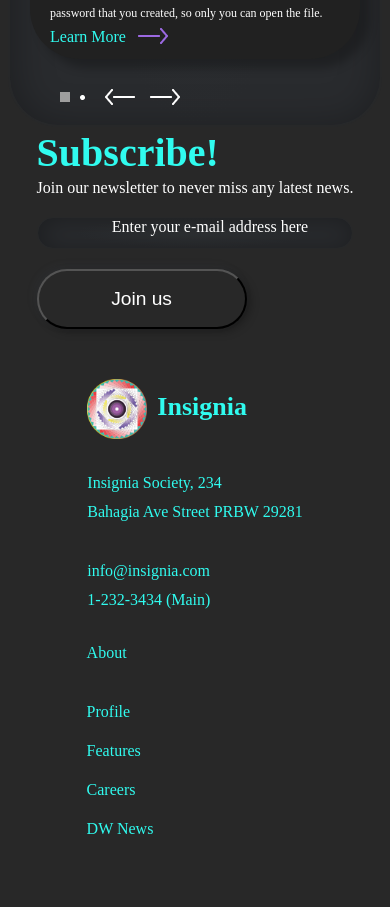
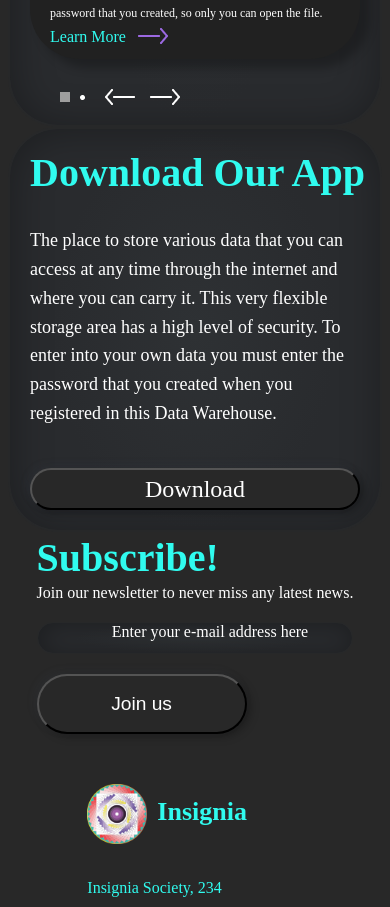
Before and after one commit to taphead/insignia-frontend, a React (Vite) app: page / in a window 390 px wide. Shown: the part 2461-3368 px from the top of the page. Built offline with nearby package versions, Linux system fonts and the light colour scheme; grey boxes are pictures that could not be loaded.

Commit message:
fixed download responsiveness

```diff
--- a/src/App.jsx
+++ b/src/App.jsx
@@ -23,9 +23,9 @@ function App() {
         <SectionContainer>
           <FeaturesSection />
         </SectionContainer>
-        {/* <SectionContainer className="downloadsectioncontainer">
+        <SectionContainer>
           <DownloadSection />
-        </SectionContainer> */}
+        </SectionContainer>
         {/* <SectionContainer>
           <TestimonialSection />
         </SectionContainer> */}
--- a/src/components/DownloadSection/DownloadSection.css
+++ b/src/components/DownloadSection/DownloadSection.css
@@ -18,9 +18,9 @@
   font-family: Now;
   font-weight: 700;
   font-size: 40px;
-  line-height: 130%;
+  /* line-height: 130%;
   letter-spacing: 0%;
-  vertical-align: middle;
+  vertical-align: middle; */
   color: #30fbef;
 }
 
@@ -48,33 +48,32 @@
 }
 
 @media screen and (max-width: 768px) {
-  .downloadsection {
-    display: flex;
-    flex-direction: column;
-  }
-  .downloadsectionboldtext {
-    margin: 20px;
+  .downloadsectionright {
+    display: none;
   }
 
-  .downloadsectionleft {
+  .downloadsection,
+  .downloadsectionleft,
+  .downloadsectionright,
+  .downloadsectionboldtext,
+  .downloadsectionbutton,
+  .downloadsectionimg,
+  .downloadsectionmaintext {
+    margin: 0px;
     padding: 0px;
-    justify-content: center;
-    align-items: center;
+    width: auto;
+    height: auto;
+  }
+
+  .downloadsectionboldtext {
+    padding: 20px 0 10px 20px;
   }
 
   .downloadsectionmaintext {
-    margin: 20px;
-    font-size: small;
+    padding: 0px 20px 20px 20px;
   }
 
   .downloadsectionbutton {
-    font-size: large;
-    width: 80%;
-    margin: 20px;
-    margin-bottom: 80px;
-  }
-
-  .downloadsectionright {
-    display: none;
+    margin: 0 20px 20px 20px;
   }
 }
```
